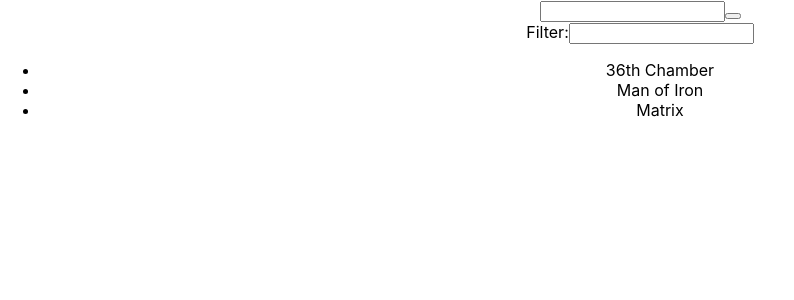
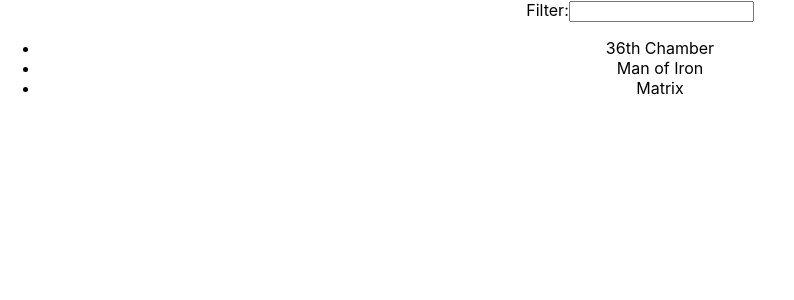
Before and after one commit to Mitch4sho/LevelupReact.js, a React (Create React App) app: page / in a window 1280 px wide. Shown: the top 300 px of the page, without its empty margins (0-794 px from the left). Built offline with nearby package versions, Linux system fonts and the light colour scheme.

Commit message:
took a shallow look into useEffect in React

```diff
--- a/src/movies/Movie.js
+++ b/src/movies/Movie.js
@@ -1,7 +1,11 @@
-import React from "react";
+import React, { useEffect } from "react";
 import PropTypes from "prop-types"
 
 export function Movie({ movie }) {
+  //  useEffect(() => {
+  //    console.log(movie.name);
+  //  }, []);
+
   return <li>{movie.name}</li>;
 }
 
--- a/src/movies/MoviesList.js
+++ b/src/movies/MoviesList.js
@@ -1,4 +1,4 @@
-import React, { useState, useRef } from "react";
+import React, { useState, useEffect } from "react";
 import { Movie } from "./Movie";
 import { Filter } from "../Filter";
 
@@ -17,18 +17,12 @@
 export function MoviesList() {
   const [filter, setFilter] = useState("");
 
-  // a way to access the Dom and use certain methods in regular React
-  const ulRef = useRef(null);
-  const ref = useRef(null)
+  useEffect(() => {
+    console.log("use effect");
+  }, [filter]);
 
   return (
-    <div ref={ulRef}>
-    <form onSumbit ={(e) => {
-      e.preventDefault()
-    }}>
-      <input ref = {ref} />
-      <button />
-    </form>
+    <div>
       <Filter filter={filter} setFilter={setFilter} />
       <ul>
         {movies
```
